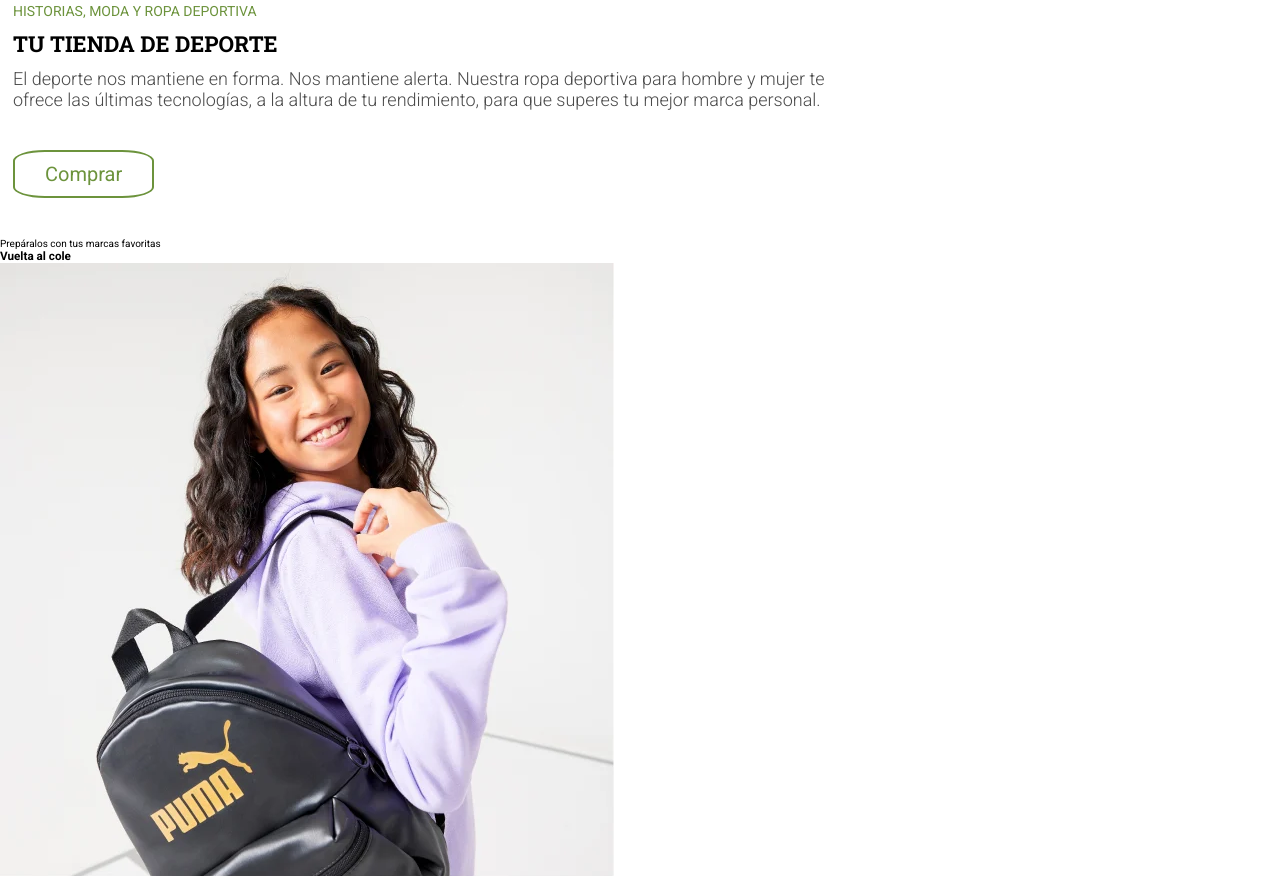
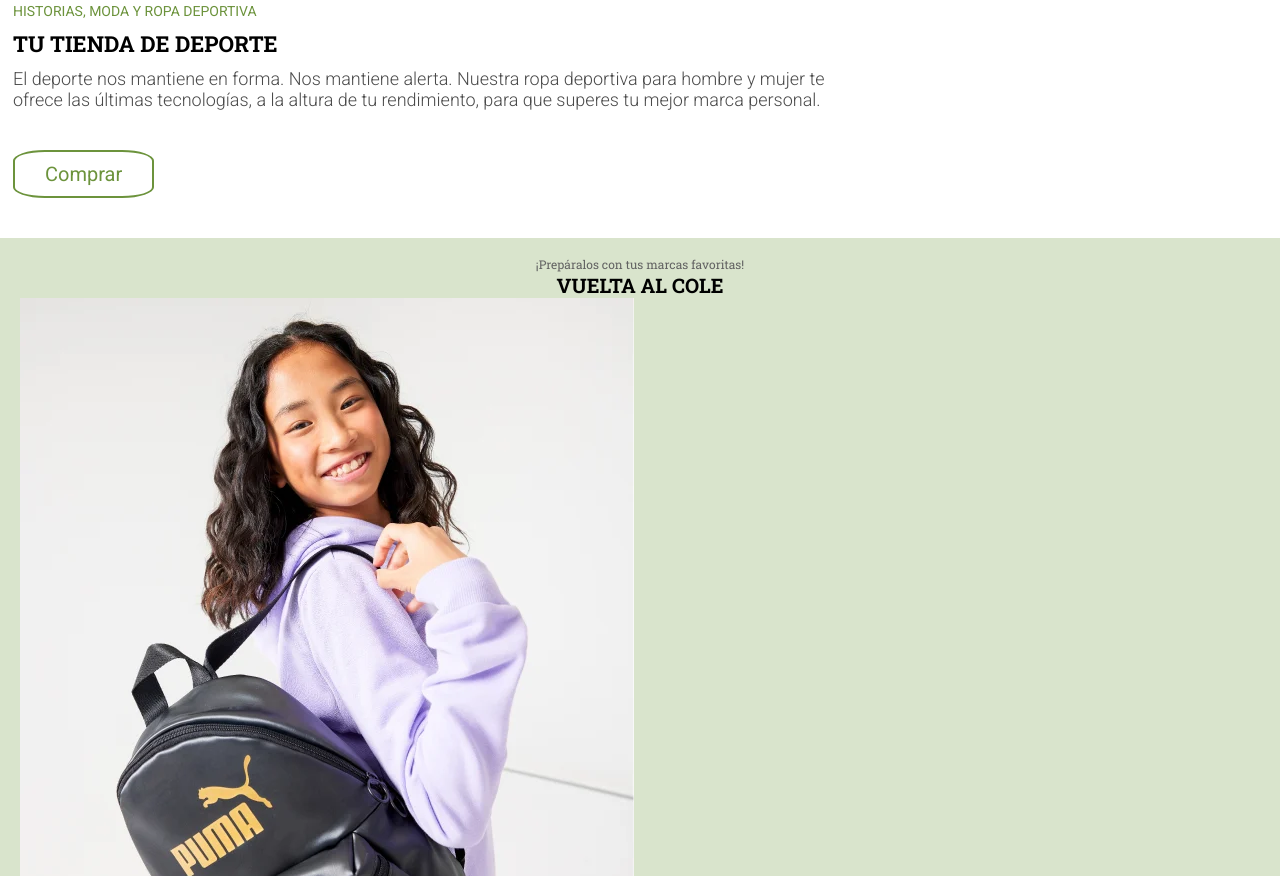
Before and after one commit to Adalab/modulo-1-evaluacion-final-Mercedes-Bichweiler, a website built with Vite: page index.html in a window 1280 px wide. Shown: the part 831-1707 px from the top of the page. Built offline with nearby package versions, Linux system fonts and the light colour scheme.

Commit message:
add section school

```diff
--- a/index.html
+++ b/index.html
@@ -39,22 +39,22 @@
          <button class="store-button">Comprar</button>
         </article>
         <article class="school">
-         <div>
-          <p>Prepáralos con tus marcas favoritas</p>
-          <h3>Vuelta al cole</h3>
+         <div class="school-text">
+          <p>¡Prepáralos con tus marcas favoritas!</p>
+          <h3 class="school-title">Vuelta al cole</h3>
          </div>
-         <div>
+         <div class="scholl-img">
           <img
             src="./img/lpbts-mod05-img01-desk.png"
             alt="Mochilas escolares"
           />
           <p>Mochilas escolares</p>
          </div>
-         <div>
+         <div class="scholl-img">
           <img src="./img/lpbts-mod05-img04-mob.png" alt="Estuches" />
           <p>Estuches</p>
          </div>
-         <div>
+         <div class="scholl-img">
           <img src="./img/lpbts-mod05-img03-mob.png" alt="Bolsas de deporte" />
           <p>Bolsas de deporte</p>
          </div>
--- a/style.css
+++ b/style.css
@@ -60,7 +60,6 @@
   color: var(--color-secundary);
   display: flex;
   flex-direction: column;
-  width: 80%;
 }
 .hero-container-img {
   padding: 2rem;
@@ -116,3 +115,25 @@
   border: 2px solid var(--color-fourth);
   border-radius: 22.5%;
 }
+.school {
+  background-color: var(--color-fourth-variant);
+  padding-inline: 2rem;
+}
+.school-text {
+  p {
+    color: var(--color-tertiary);
+    font-family: var(--roboto-slab);
+    font-size: 1.2rem;
+    align-items: center;
+    padding-top: 1.8rem;
+    display: flex;
+    flex-direction: column;
+  }
+}
+.school-title {
+  font-family: var(--roboto-slab);
+  color: var(--color-primary);
+  font-size: 2rem;
+  text-align: center;
+  text-transform: uppercase;
+}
```
